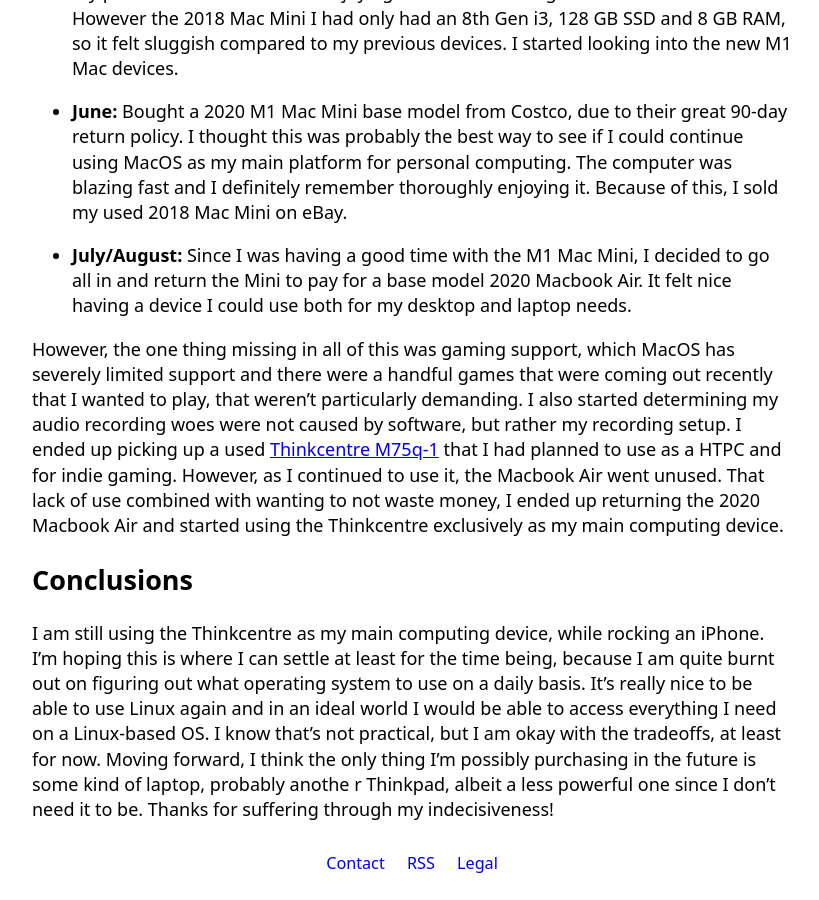
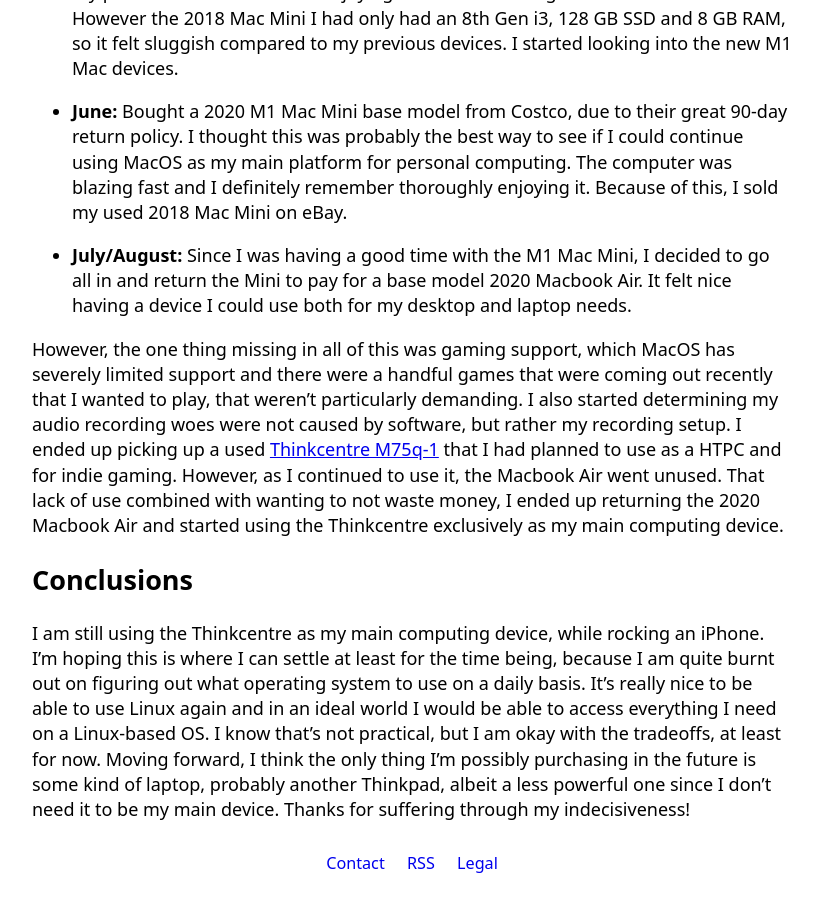
Before and after one commit to danesnick/old_website, a Jekyll site: the page built from _posts/2021-08-16-Chronological-Timeline-Computing-Devices.markdown, in a window 1280 px wide and 900 px high, scrolled down 1319 px. Shown: the whole window, without its empty margins (228-1047 px from the left). Built offline with Jekyll 4.4.1, drawn with Linux system fonts in a browser that asks for light colours.

Commit message:
Fixed typos

```diff
--- a/_posts/2021-08-16-Chronological-Timeline-Computing-Devices.markdown
+++ b/_posts/2021-08-16-Chronological-Timeline-Computing-Devices.markdown
@@ -29,5 +29,4 @@
 
 ## Conclusions
 
-I am still using the Thinkcentre as my main computing device, while rocking an iPhone. I'm hoping this is where I can settle at least for the time being, because I am quite burnt out on figuring out what operating system to use on a daily basis. It's really nice to be able to use Linux again and in an ideal world I would be able to access everything I need on a Linux-based OS. I know that's not practical, but I am okay with the tradeoffs, at least for now. Moving forward, I think the only thing I'm possibly purchasing in the future is some kind of laptop, probably anothe
-r Thinkpad, albeit a less powerful one since I don't need it to be. Thanks for suffering through my indecisiveness!
+I am still using the Thinkcentre as my main computing device, while rocking an iPhone. I'm hoping this is where I can settle at least for the time being, because I am quite burnt out on figuring out what operating system to use on a daily basis. It's really nice to be able to use Linux again and in an ideal world I would be able to access everything I need on a Linux-based OS. I know that's not practical, but I am okay with the tradeoffs, at least for now. Moving forward, I think the only thing I'm possibly purchasing in the future is some kind of laptop, probably another Thinkpad, albeit a less powerful one since I don't need it to be my main device. Thanks for suffering through my indecisiveness!
```
